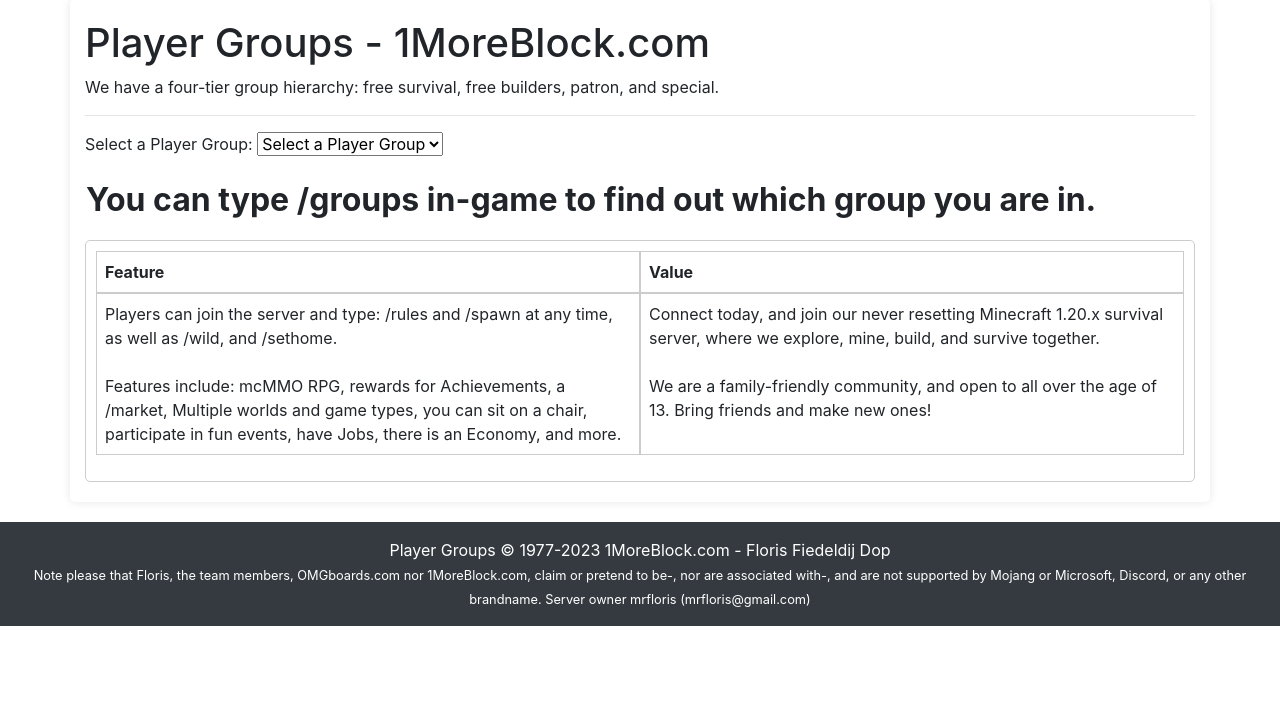
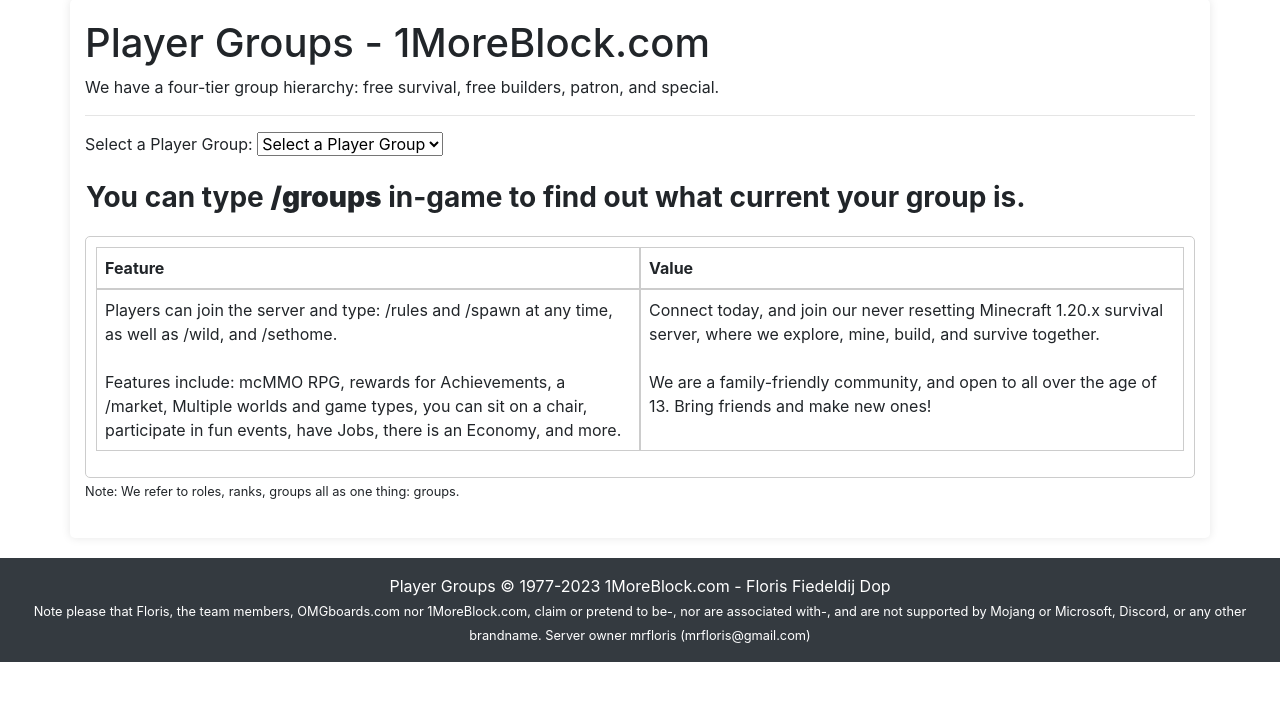
Before and after one commit to mrfdev/1MB, a PHP site: page / in a window 1280 px wide. Shown: the part 77-778 px from the top of the page. Run offline with PHP 8.4, Linux system fonts and the light colour scheme.

Commit message:
- added little note at the bottom to explain what we call ranks, groups, roles. - changed the h2 to h3 header, and a slight rewrite

```diff
--- a/Resources/GroupsHTML/groups/index.php
+++ b/Resources/GroupsHTML/groups/index.php
@@ -68,7 +68,7 @@
 ?>
       </select>
 
-      <p><h2 id="selectedGroup">You can type /groups in-game to find out which group you are in.</h2></p>
+      <p><h3 id="selectedGroup">You can type <strong>/groups</strong> in-game to find out what current your group is.</h3></p>
 
       <div id="featuresTable" class="table-container">
         <!-- AJAX content will be loaded here -->
@@ -83,6 +83,8 @@
             </div>
           </div>
       </div>
+
+      <p><small>Note: We refer to roles, ranks, groups all as one thing: groups.</small></p>
 
     </main>
 
```
Also changed, not shown: Resources/GroupsHTML/README.md.
